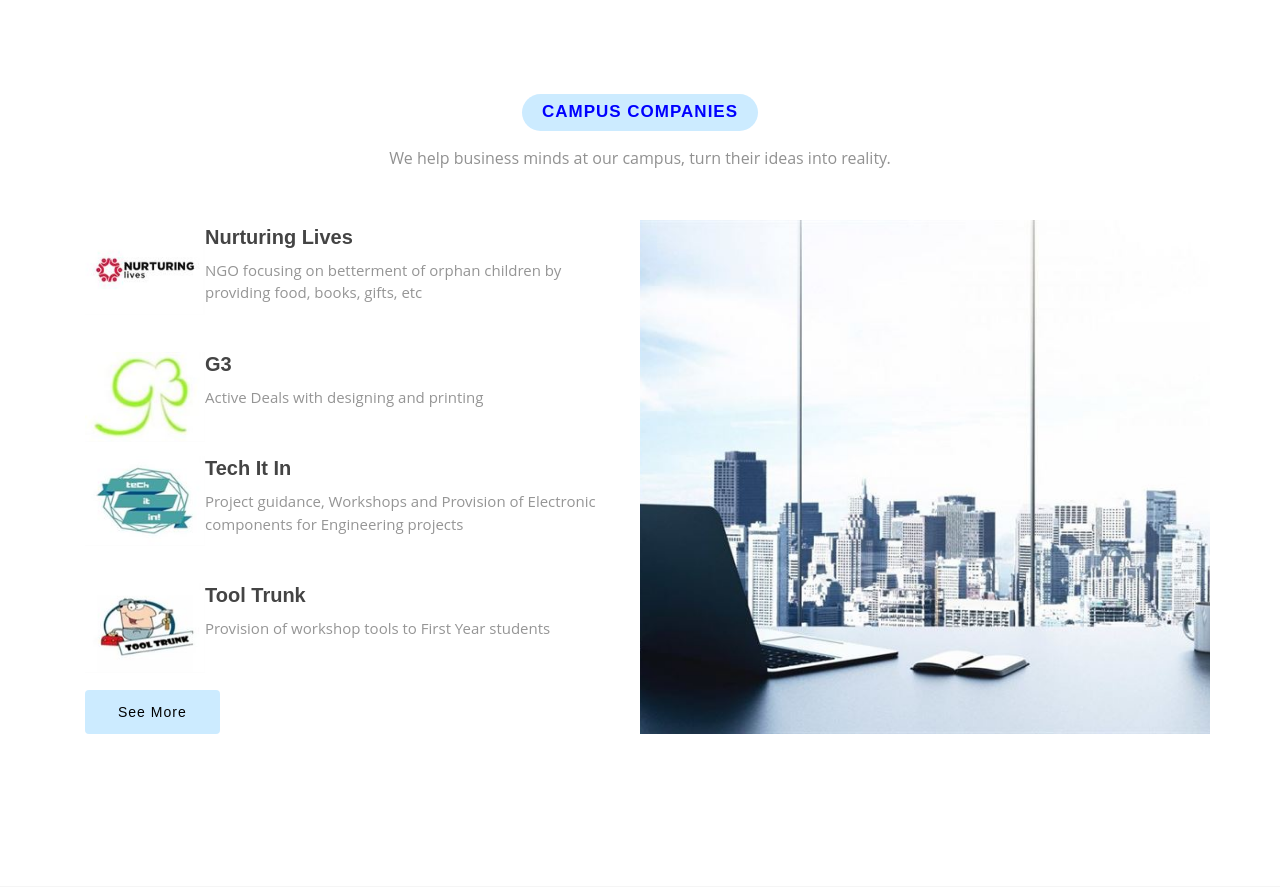
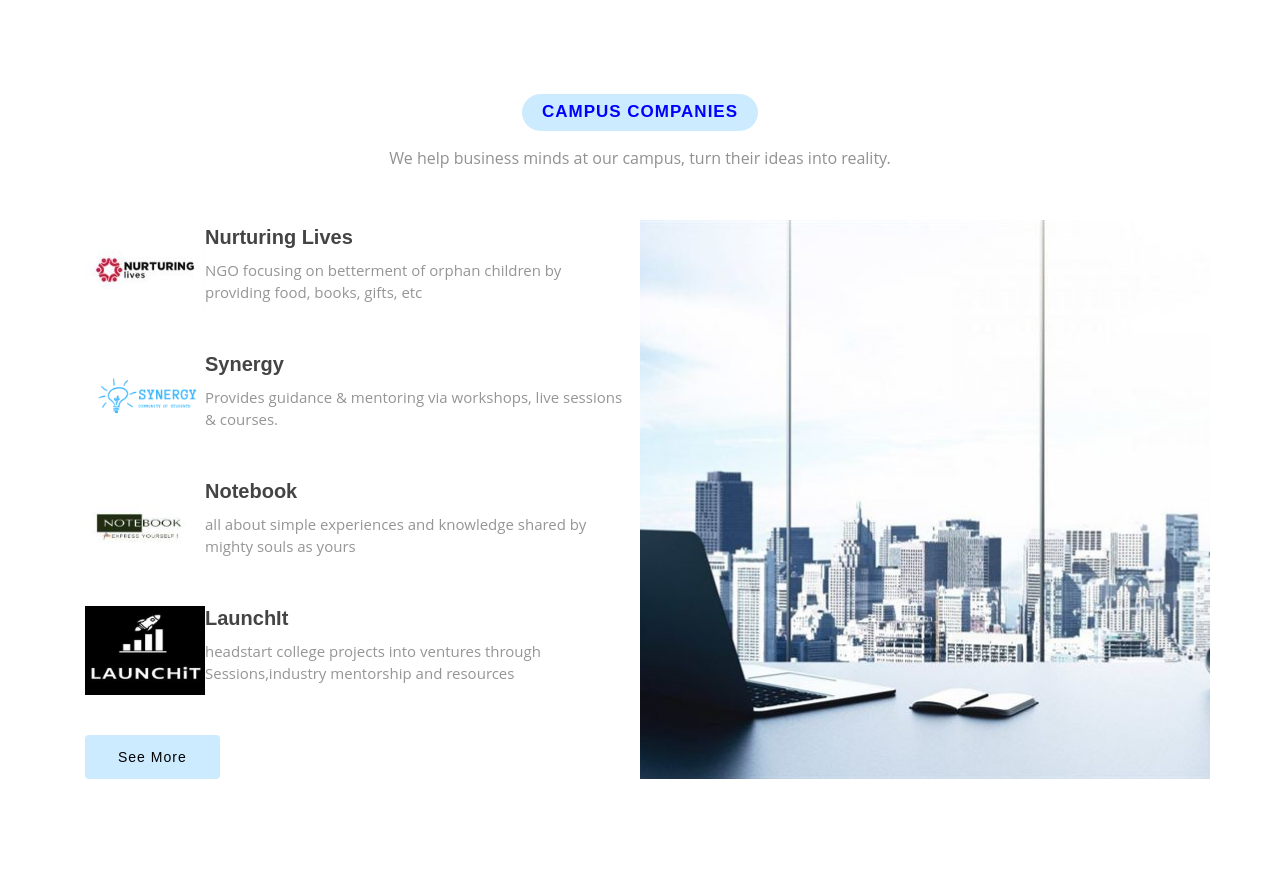
Before and after one commit to param-s-8/BloomBox-Entrepreneurship-Cell-Website, a Django app: page / in a window 1280 px wide. Shown: the part 1644-2531 px from the top of the page. Run offline with Django 3.2, Linux system fonts and the light colour scheme; some libraries are stand-ins or nearby versions.

Commit message:
added 3 cc

```diff
--- a/bb_app/views.py
+++ b/bb_app/views.py
@@ -12,7 +12,7 @@ def index(request):
 
 def campus(request):
     companies=Campus.objects.all().order_by("name")
-    active_companies=["Nurturing Lives","Synergy","LAUNCHiT","Passed On Wisdom"]
+    active_companies=["Nurturing Lives","Synergy","LAUNCHiT","&Evolve","Learnation","Notebook"]
     context={'companies':companies,'active_companies':active_companies}
     return render(request,"campus-companies.html",context)
 
--- a/templates/index.html
+++ b/templates/index.html
@@ -179,19 +179,19 @@
                         <p>NGO focusing on betterment of orphan children by providing food, books, gifts, etc</p>
                     </div>
                     <div class="icon-box mt-5" data-aos="fade-up" data-aos-delay="100">
-                        <img src="../media/images/campus-company/cc-logos/G3.jpg" alt='G3'>
-                        <h4>G3</h4>
-                        <p>Active Deals with designing and printing</p>
+                        <img src="../media/images/campus-company/cc-logos/synergy.png" alt='Synergy'>
+                        <h4>Synergy</h4>
+                        <p>Provides guidance & mentoring via workshops, live sessions & courses.</p>
                     </div>
                     <div class="icon-box mt-5" data-aos="fade-up" data-aos-delay="200">
-                        <img src="../media/images/campus-company/cc-logos/Tech_It_In.jpg" alt='Tech It In'>
-                        <h4>Tech It In</h4>
-                        <p>Project guidance, Workshops and Provision of Electronic components for Engineering projects</p>
+                        <img src="../media/images/campus-company/cc-logos/notebook.jpg" alt='Notebook'>
+                        <h4>Notebook</h4>
+                        <p> all about simple experiences and knowledge shared by mighty souls as yours</p>
                     </div>
                     <div class="icon-box mt-5" data-aos="fade-up" data-aos-delay="300">
-                        <img src="../media/images/campus-company/cc-logos/Tool_Trunk.jpg" alt="Tool Trunk">
-                        <h4>Tool Trunk</h4>
-                        <p>Provision of workshop tools to First Year students</p>
+                        <img src="../media/images/campus-company/cc-logos/launchit_150x112_fPkPIdi.jpg" alt="Launchit">
+                        <h4>LaunchIt</h4>
+                        <p> headstart college projects into ventures through Sessions,industry mentorship and resources</p>
                     </div>
                     <br>
                     <a href="{% url 'campus' %}">
```
Also changed, not shown: media/images/campus-company/cc-logos/evolve.png (added), media/images/campus-company/cc-logos/learnation.jpg (added), media/images/campus-company/cc-logos/notebook.jpg (added), media/images/campus-company/cc-logos/passed_on_wisdom.jpg (deleted).
